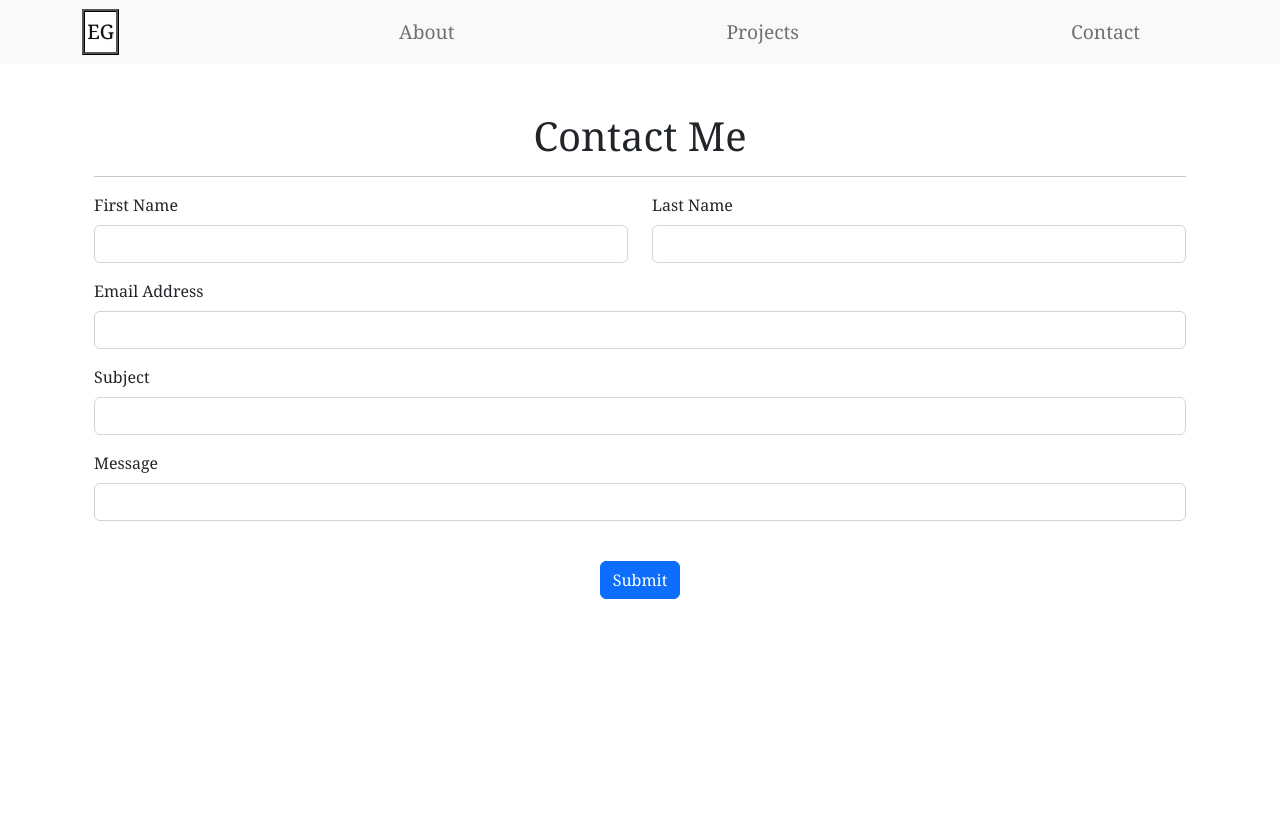
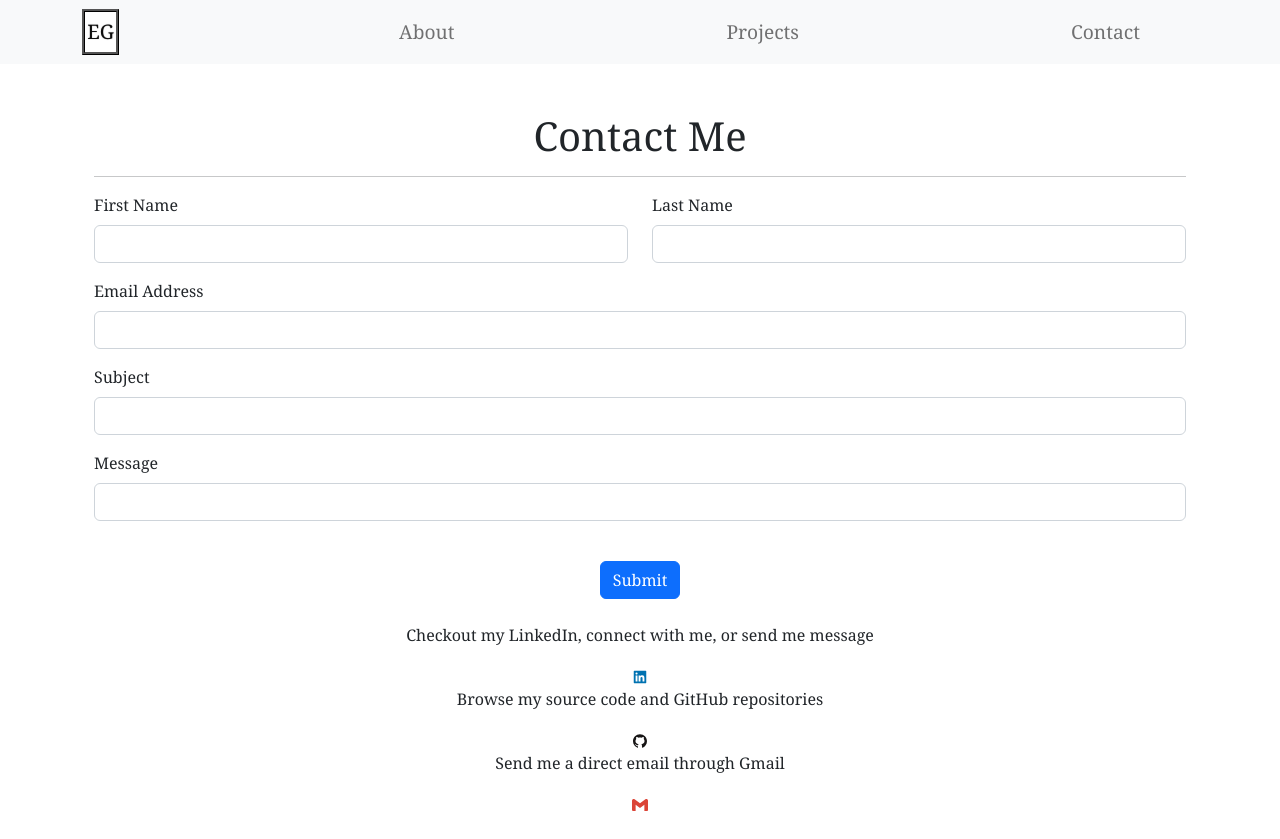
Before and after one commit to erichegonzales/erichegonzales, a React (Create React App) app: page /contact in a window 1280 px wide. Before the commit the page ends 800 px from the top, so only its background shows below. Built offline with nearby package versions, Linux system fonts and the light colour scheme.

Commit message:
added link refs to other pages in contact me

```diff
--- a/src/App.css
+++ b/src/App.css
@@ -249,7 +249,7 @@
 }
 
 .values {
-  padding-top: 14vh;
+  padding-top: 12.5vh;
 }
 
 .background {
--- a/src/components/Contact.js
+++ b/src/components/Contact.js
@@ -1,13 +1,30 @@
-import { Container, Form, Row, Col, Button } from "react-bootstrap";
+import { useState } from "react";
+import { Container, Form, Row, Col, Button, Modal } from "react-bootstrap";
+import { AiFillLinkedin, AiFillGithub } from "react-icons/ai";
+import { SiGmail } from "react-icons/si";
+import { useNavigate } from "react-router-dom";
 import Transitions from "./Transitions";
-import { useState } from "react";
 import emailjs from "@emailjs/browser";
 import { init } from "@emailjs/browser";
 init("REACT_APP_EMAILJS_SERVICE_ID");
 init("REACT_APP_EMAILJS_TEMPLATE_ID");
-init("REACT_APP_EMAILJS_USER_ID");
+init("REACT_APP_EMAILJS_USER_ID")
+
 
 const Contact = () => {
+  const dot = "·";
+  const [showSuccess, setShowSuccess] = useState(false);
+  const [showError, setShowError] = useState(false);
+
+  const handleCloseSuccess = () => setShowSuccess(false);
+  const handleShowSuccess = () => setShowSuccess(true);
+  const handleCloseError = () => setShowError(false);
+  const handleShowError = () => setShowError(true);
+
+  const handleRedirect = () => {
+    window.open('https://github.com/erichegonzales?tab=repositories');
+  };
+
   const [formData, setFormData] = useState({
     email: "",
     firstName: "",
@@ -39,14 +56,17 @@ const Contact = () => {
               message: "",
             });
             console.log(result.text);
+            handleShowSuccess();
           },
           (error) => {
             console.log(error.text);
+            handleShowError();
           }
         );
   };
 
   return (
+    <>
       <Transitions>
         <Container className="p-4">
           <br />
@@ -121,8 +141,82 @@ const Contact = () => {
               Submit
             </Button>
           </Form>
+          <br />
+
+          <p>Checkout my LinkedIn, connect with me, or send me message </p>
+          <a
+            href="https://www.linkedin.com/in/erichegonzales/"
+            target="_blank"
+            rel="noopener noreferrer"
+            style={{ color: "#0072b1" }}
+          >
+            <AiFillLinkedin />
+          </a>
+
+          <p>Browse my source code and GitHub repositories</p>
+
+          <a
+            href="https://github.com/erichegonzales"
+            target="_blank"
+            rel="noopener noreferrer"
+            style={{ color: "#171515"}}
+          >
+            <AiFillGithub />
+          </a>
+
+          <p>Send me a direct email through Gmail</p>
+
+          <a
+            href="https://mail.google.com/mail/u/0/?fs=1&to=erichelouise@gmail.com&tf=cm"
+            target="_blank"
+            rel="noopener noreferrer"
+            style={{ color: "#DB4437"}}
+          >
+            <SiGmail />
+          </a>
         </Container>
       </Transitions>
+
+      <Modal
+        show={showSuccess}
+        onHide={handleCloseSuccess}
+        backdrop="static"
+        keyboard={false}
+        aria-labelledby="contained-modal-title-vcenter"
+        centered
+      >
+        <Modal.Header>
+          <Modal.Title>Thank you!</Modal.Title>
+        </Modal.Header>
+        <Modal.Body>
+          I have received your email and will respond to you as soon as I can.
+        </Modal.Body>
+        <Modal.Footer>
+          <Button variant="secondary" onClick={handleCloseSuccess}>
+            Close
+          </Button>
+        </Modal.Footer>
+      </Modal>
+
+      <Modal
+        show={showError}
+        onHide={handleCloseError}
+        backdrop="static"
+        keyboard={false}
+        aria-labelledby="contained-modal-title-vcenter"
+        centered
+      >
+        <Modal.Header>
+          <Modal.Title>Please try again!</Modal.Title>
+        </Modal.Header>
+        <Modal.Body>There was an error with your submission.</Modal.Body>
+        <Modal.Footer>
+          <Button variant="secondary" onClick={handleCloseError}>
+            Close
+          </Button>
+        </Modal.Footer>
+      </Modal>
+    </>
   );
 };
 
--- a/src/components/Home.js
+++ b/src/components/Home.js
@@ -128,12 +128,12 @@ const Home = () => {
                   <h1>Values {"& "} Interests</h1>
                   <p>
                     I aim to have positive impacts and improve the lives of
-                    others. I value growth mindsets and genuine connections. I
-                    enjoy creating and building things. I value diversity,
-                    inclusivity, equity, and bringing awareness. I value a team
+                    others. I enjoy creating and building things. I care about
+                    diversity, inclusivity, equity, and bringing awareness. I
+                    look for growth mindsets and genuine connections. I value a team
                     with initiative, and a leader that effectively guides and
-                    communicates with their team. I'm interested in being a part
-                    of a committed team with hard-working people that values
+                    communicates with their team. I'm interested in being part
+                    of a committed group with hard-working people that values
                     personal well-being, responsibility, and accountability.
                   </p>
                 </div>
--- a/src/components/Projects.js
+++ b/src/components/Projects.js
@@ -3,6 +3,7 @@ import { Card, Container } from "react-bootstrap";
 
 const Projects = () => {
   const dot = "·";
+
   return (
     <Transitions>
       <Container className="p-4">
```
Lines whose indentation alone changed are shown as unchanged.
